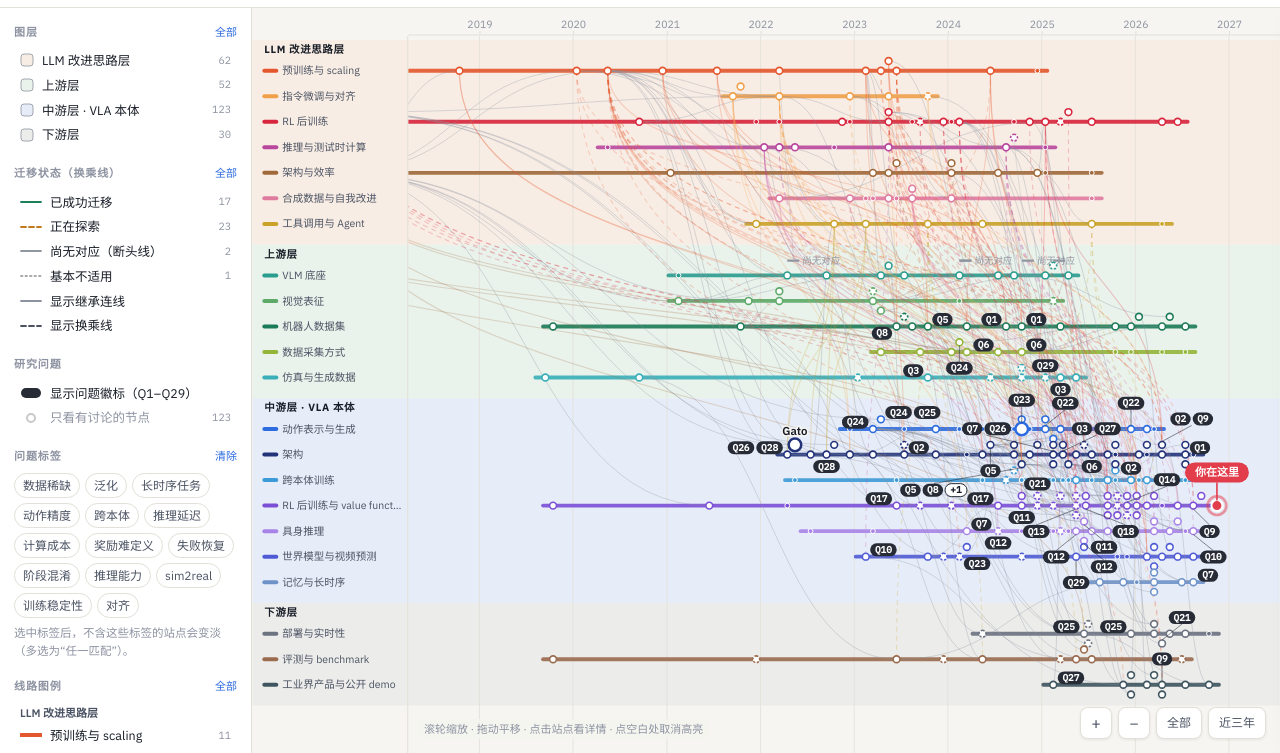
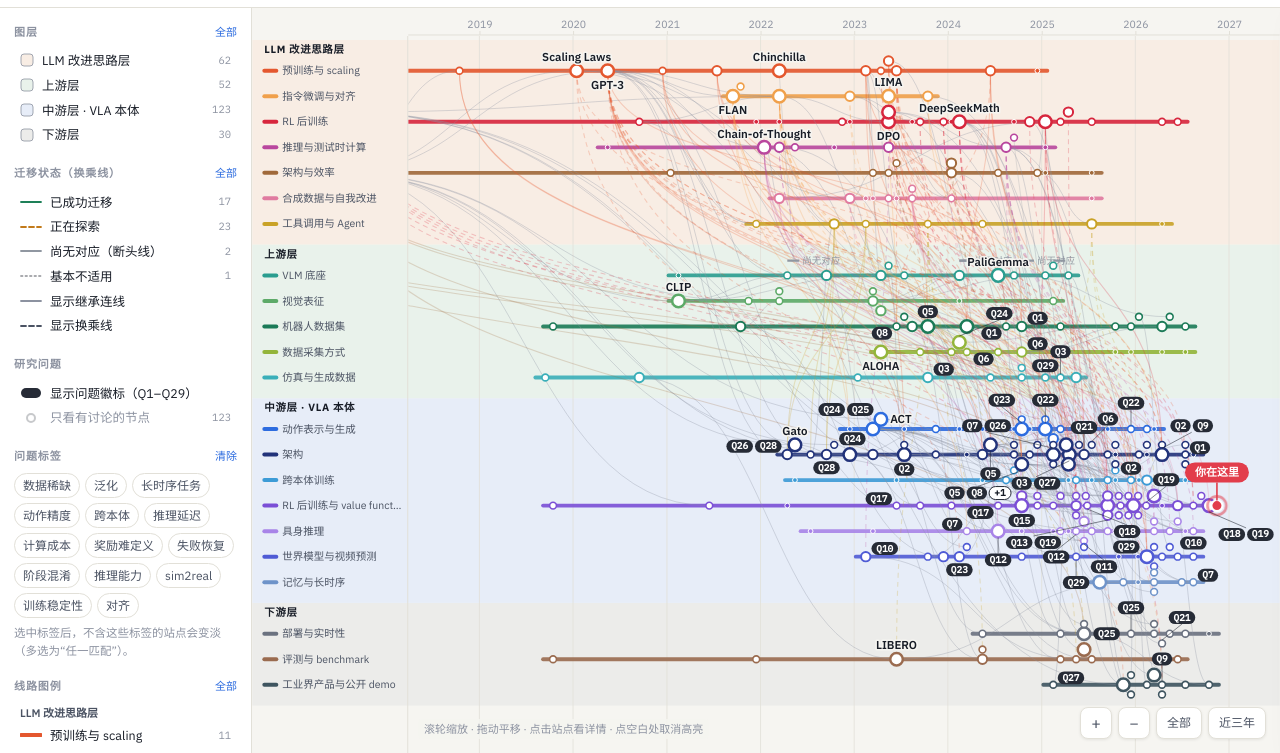
Before and after one commit to kayn6554-creator/lego-llm-vla, a plain HTML site: page metro-map.html in a window 1280 px wide. Shown: the part 47-800 px from the top of the page. Drawn offline with nearby package versions, Linux system fonts and the light colour scheme.

Commit message:
Merge shared nodes with subway-map detail overrides

```diff
--- a/metro-map.html
+++ b/metro-map.html
@@ -2,7 +2,7 @@
 <meta name="claude:viewport-fit-sides" content="cover">
 <script src="data/knowledge-data.js"></script>
 <script src="data/metro-data.js"></script>
-<script>const DATA = {...window.METRO_DATA, nodes: window.KNOWLEDGE_DATA.nodes};</script>
+<script>const DATA = {...window.METRO_DATA, nodes: window.KNOWLEDGE_DATA.nodes.map(n => ({...n, ...(window.METRO_DATA.node_overrides[n.id] || {})}))};</script>
 <link rel="preconnect" href="https://fonts.googleapis.com">
 <link rel="preconnect" href="https://fonts.gstatic.com" crossorigin>
 <link rel="stylesheet" href="https://fonts.googleapis.com/css2?family=IBM+Plex+Mono:wght@400;500&family=IBM+Plex+Sans:wght@400;500;600;700&family=Noto+Sans+SC:wght@400;500;700&display=swap">
```
